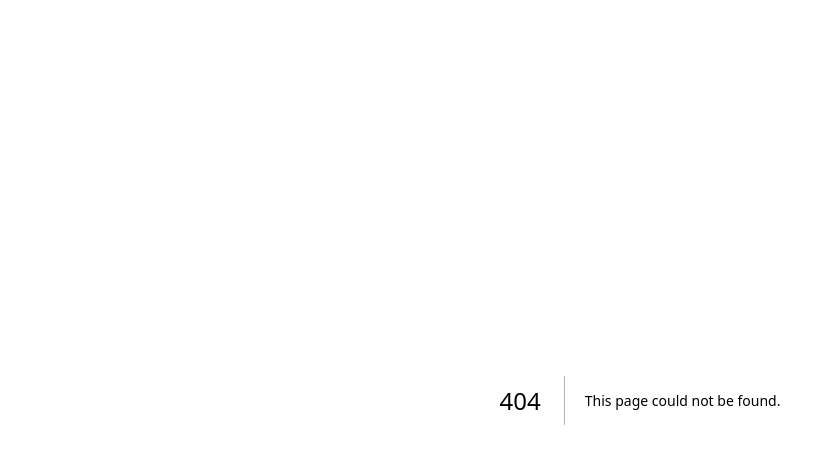
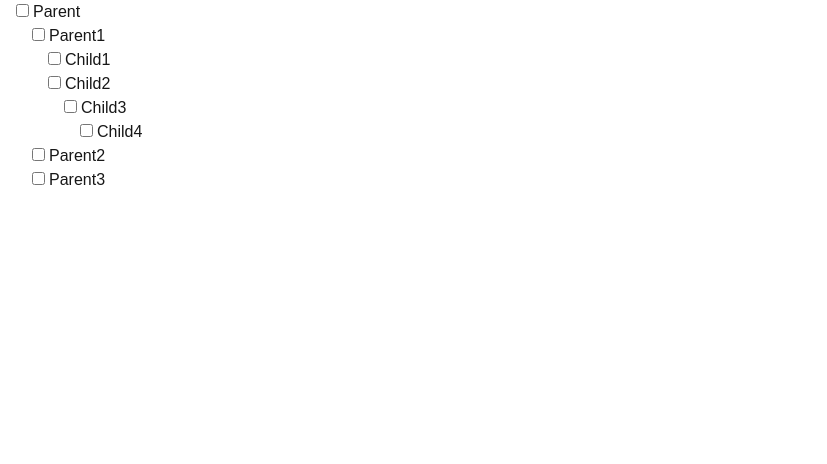
Before and after one commit to ayushtibra/targetFeb2026, a Next.js app in the folder next-practise/my-app/: page /nestedCheckbox in a window 1280 px wide. Before the commit this address had no page. Shown: the top 464 px of the page, without its empty margins (0-827 px from the left). Built offline with nearby package versions, Linux system fonts and the light colour scheme.

Commit message:
nested checkbox

```diff
--- /dev/null
+++ b/next-practise/my-app/Components/NestedCheckbox/checkbox.tsx
@@ -0,0 +1,77 @@
+import React from 'react';
+
+const Checkbox = ({ item, setData }) => {
+    const updateChildren = (nodes, checked) => {
+        return nodes.map(node => ({
+            ...node,
+            checked,
+            nestedChild: updateChildren(node.nestedChild, checked)
+        }));
+    };
+
+
+
+    const updateTree = (nodes, targetId, checked) => {
+        return nodes.map(node => {
+            // 1️⃣ If this is the clicked node
+            if (node.id === targetId) {
+                return {
+                    ...node,
+                    checked,
+                    nestedChild: updateChildren(node.nestedChild, checked) // Forces all descendants to match the clicked checkbox
+                };
+            }
+
+            // 2️⃣ Update children first
+            const updatedChildren = updateTree(
+                node.nestedChild,
+                targetId,
+                checked
+            );
+
+            // 3️⃣ ONLY recalculate parent if it has children
+            if (updatedChildren.length > 0) {
+                const allChildrenChecked = updatedChildren.every(
+                    child => child.checked
+                );
+
+                return {
+                    ...node,
+                    checked: allChildrenChecked,
+                    nestedChild: updatedChildren
+                };
+            }
+
+            // 4️⃣ Leaf node → DO NOT TOUCH checked
+            return {
+                ...node,
+                nestedChild: updatedChildren
+            };
+
+        });
+    };
+
+    const handleChange = (e, id) => {
+        const checked = e.target.checked;
+
+        setData(prev =>
+            updateTree(prev, id, checked)
+        );
+    };
+
+
+    return (
+        <div className='ml-4'>
+            <div>
+                <input type='checkbox' checked={item.checked} onChange={(e) => handleChange(e, item.id)} />
+                <span className='pl-1'>{item.name}</span>
+            </div>
+
+            {item?.nestedChild?.map((item, index) => (
+                <Checkbox key={index} item={item} setData={setData} />
+            ))}
+        </div>
+    );
+};
+
+export default Checkbox;
--- /dev/null
+++ b/next-practise/my-app/Components/NestedCheckbox/index.tsx
@@ -0,0 +1,69 @@
+import { useEffect, useState } from "react";
+import Checkbox from "./checkbox";
+
+const initialData = [
+    {
+        name: 'Parent',
+        id: 100,
+        checked: false,
+        nestedChild: [
+            {
+                name: 'Parent1',
+                id: 1,
+                checked: false,
+                nestedChild: [
+                    {
+                        name: 'Child1',
+                        id: 3,
+                        checked: false,
+                        nestedChild: []
+                    },
+                    {
+                        name: 'Child2',
+                        id: 4,
+                        checked: false,
+                        nestedChild: [{
+                            name: 'Child3',
+                            id: 5,
+                            checked: false,
+                            nestedChild: [{
+                                name: 'Child4',
+                                id: 6,
+                                checked: false,
+                                nestedChild: []
+                            }]
+                        }]
+                    }
+                ]
+            },
+            {
+                name: 'Parent2',
+                id: 2,
+                checked: false,
+                nestedChild: []
+            },
+            {
+                name: 'Parent3',
+                id: 7,
+                checked: false,
+                nestedChild: []
+            }
+        ]
+    }
+]
+
+
+
+const NestedChecked = () => {
+    const [data, setData] = useState(initialData);
+
+    return (
+        <div>
+            {data?.map((item) => (
+                <Checkbox key={item.id} item={item} setData={setData} />
+            ))}
+        </div>
+    )
+}
+
+export default NestedChecked;
--- /dev/null
+++ b/next-practise/my-app/pages/nestedCheckbox.tsx
@@ -0,0 +1,12 @@
+import NestedChecked from '@/Components/NestedCheckbox';
+import React from 'react';
+
+const nestedCheckbox = () => {
+    return (
+        <div>
+            <NestedChecked />
+        </div>
+    );
+};
+
+export default nestedCheckbox;
```
